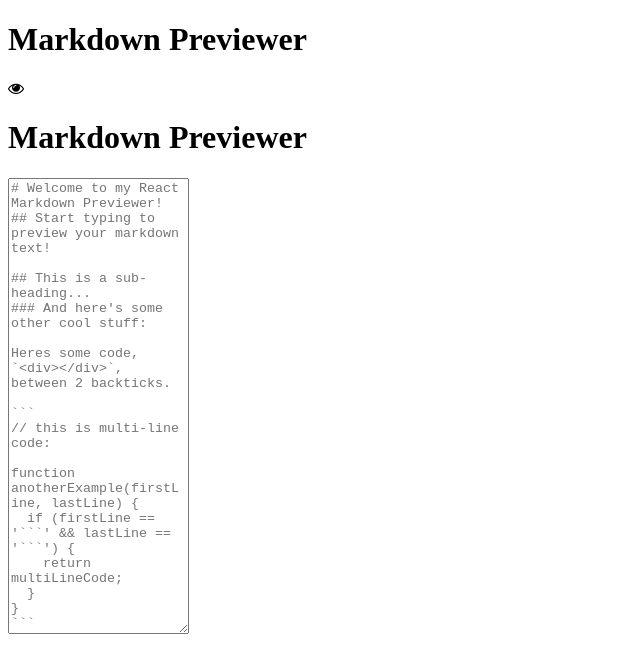
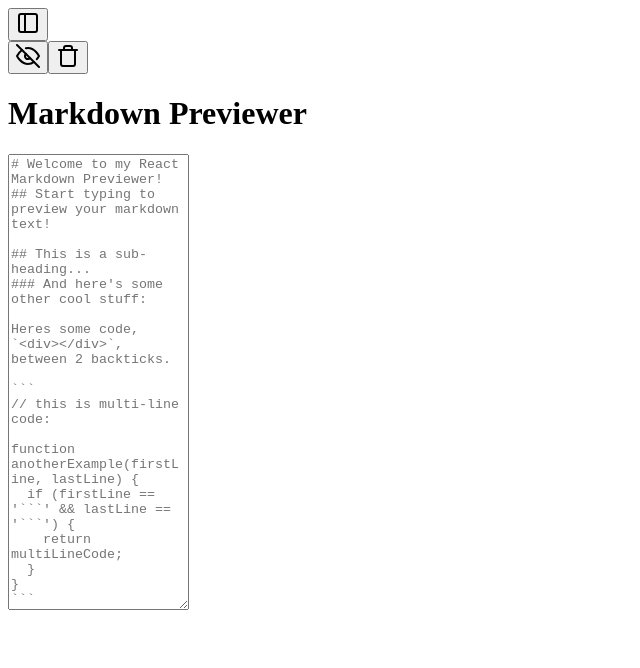
Before and after one commit to CBStanley12/easynote, a React (Create React App) app: page / in a window 1280 px wide. Shown: the top 668 px of the page, without its empty margins (0-640 px from the left). Built offline with nearby package versions, Linux system fonts and the light colour scheme.

Commit message:
refactor Header component

```diff
--- a/src/components/App.js
+++ b/src/components/App.js
@@ -10,7 +10,7 @@
     super(props);
     this.state = {
       markdown: placeholder,
-      isPreviewDisplayed: true
+      isPreviewDisplayed: false
     }
     this.handleChange = this.handleChange.bind(this);
     this.displayPreview = this.displayPreview.bind(this);
--- a/src/components/Header.js
+++ b/src/components/Header.js
@@ -2,9 +2,23 @@
 
 const Header = ({ click, isPreviewDisplayed }) => {
     return (
-        <header className="layout-header">
-            <h1 className="header-title">Markdown Previewer</h1>
-            <i className={`header-icon fa ${isPreviewDisplayed ? "fa-eye" : "fa-eye-slash"}`} onClick={click}></i>
+        <header className="layout-header header">
+            <button class="icon">
+                <svg xmlns="http://www.w3.org/2000/svg" width="24" height="24" viewBox="0 0 24 24" fill="none" stroke="currentColor" stroke-width="2" stroke-linecap="round" stroke-linejoin="round"><rect x="3" y="3" width="18" height="18" rx="2" ry="2"></rect><line x1="9" y1="3" x2="9" y2="21"></line></svg>
+            </button>
+            <div>
+                <button class="icon" onClick={click}>
+                    {
+                        isPreviewDisplayed ?
+                            <svg xmlns="http://www.w3.org/2000/svg" width="24" height="24" viewBox="0 0 24 24" fill="none" stroke="currentColor" stroke-width="2" stroke-linecap="round" stroke-linejoin="round"><path d="M1 12s4-8 11-8 11 8 11 8-4 8-11 8-11-8-11-8z"></path><circle cx="12" cy="12" r="3"></circle></svg>
+                            :
+                            <svg xmlns="http://www.w3.org/2000/svg" width="24" height="24" viewBox="0 0 24 24" fill="none" stroke="currentColor" stroke-width="2" stroke-linecap="round" stroke-linejoin="round"><path d="M17.94 17.94A10.07 10.07 0 0 1 12 20c-7 0-11-8-11-8a18.45 18.45 0 0 1 5.06-5.94M9.9 4.24A9.12 9.12 0 0 1 12 4c7 0 11 8 11 8a18.5 18.5 0 0 1-2.16 3.19m-6.72-1.07a3 3 0 1 1-4.24-4.24"></path><line x1="1" y1="1" x2="23" y2="23"></line></svg>
+                    }
+                </button>
+                <button class="icon">
+                    <svg xmlns="http://www.w3.org/2000/svg" width="24" height="24" viewBox="0 0 24 24" fill="none" stroke="currentColor" stroke-width="2" stroke-linecap="round" stroke-linejoin="round"><polyline points="3 6 5 6 21 6"></polyline><path d="M19 6v14a2 2 0 0 1-2 2H7a2 2 0 0 1-2-2V6m3 0V4a2 2 0 0 1 2-2h4a2 2 0 0 1 2 2v2"></path></svg>
+                </button>
+            </div>
         </header>
     )
 }
--- a/src/styles/components.css
+++ b/src/styles/components.css
@@ -0,0 +1,23 @@
+/* || Header Component Styles || */
+.header {
+    display: flex;
+    align-items: center;
+    justify-content: space-between;
+}
+
+.icon {
+    cursor: pointer;
+    margin-right: 1.3rem;
+}
+
+
+/* || Sidebar Component Styles || */
+.sidebar {
+
+}
+
+
+/* || Content Component Styles || */
+.content {
+
+}
```
